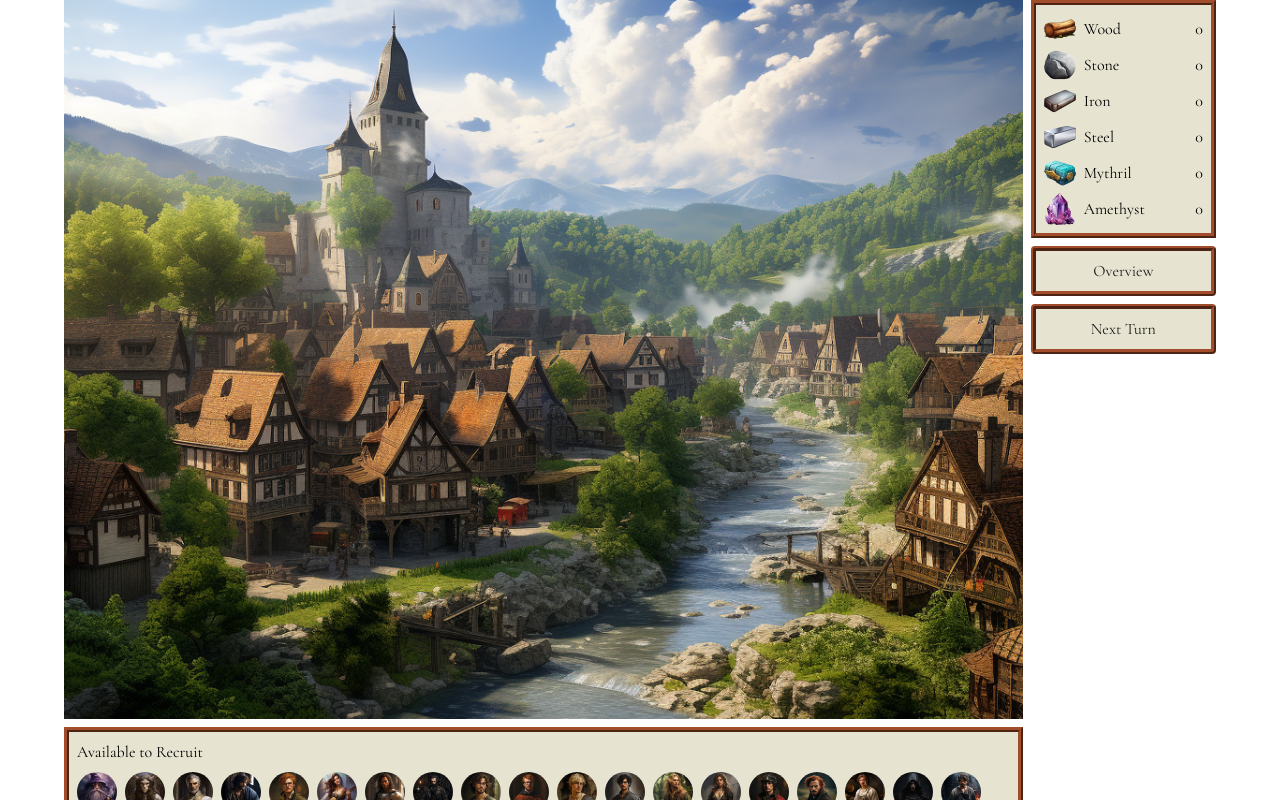
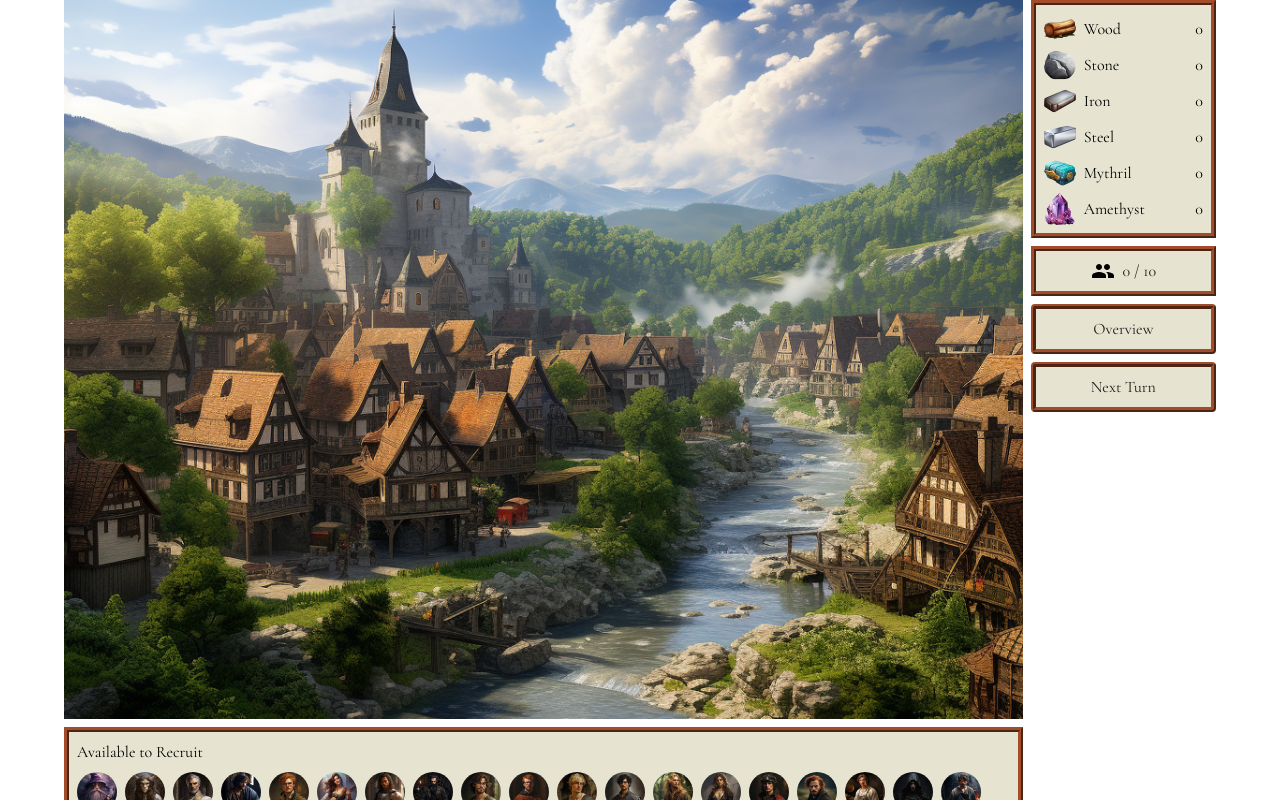
Before and after one commit to nlanky/pale-pass-2, a React (Vite) app: page /pale-pass-2/town in a window 1280 px wide. Built offline with nearby package versions, Linux system fonts and the light colour scheme.

Commit message:
Add building upgrades and population tracker

```diff
--- a/src/features/building/buildingSlice.ts
+++ b/src/features/building/buildingSlice.ts
@@ -2,6 +2,8 @@
 import { createEntityAdapter, createSlice } from "@reduxjs/toolkit";
 
 // LOCAL FILES
+// Constants
+import { INITIAL_BUILDINGS } from "features/building/constants";
 // Interfaces & Types
 import type { TownBuilding } from "features/building/types";
 
@@ -9,11 +11,15 @@ export const buildingAdapter = createEntityAdapter<TownBuilding>();
 
 export const buildingSlice = createSlice({
   name: "building",
-  initialState: buildingAdapter.getInitialState(),
+  initialState: buildingAdapter.addMany(
+    buildingAdapter.getInitialState(),
+    INITIAL_BUILDINGS,
+  ),
   reducers: {
     addBuilding: buildingAdapter.addOne,
+    updateBuilding: buildingAdapter.updateOne,
   },
 });
 
 export const buildingReducer = buildingSlice.reducer;
-export const { addBuilding } = buildingSlice.actions;
+export const { addBuilding, updateBuilding } = buildingSlice.actions;
--- a/src/features/building/components/BuildingView.tsx
+++ b/src/features/building/components/BuildingView.tsx
@@ -10,7 +10,10 @@ import { BUILDING_ID_TO_BUILDING } from "features/building/constants";
 // Hooks
 import { useAppDispatch, useAppSelector } from "features/redux/hooks";
 // Redux
-import { addBuilding } from "features/building/buildingSlice";
+import {
+  addBuilding,
+  updateBuilding,
+} from "features/building/buildingSlice";
 import {
   selectBuildingDescription,
   selectBuildingImage,
@@ -53,8 +56,18 @@ export const BuildingView = () => {
     dispatch(addBuilding({ id: buildingId, tier: 1 }));
   };
 
+  const onUpgrade = () => {
+    dispatch(
+      updateBuilding({
+        id: buildingId,
+        changes: { tier: currentTier + 1 },
+      }),
+    );
+  };
+
   // Derived variables
   const canBuild = currentTier === undefined;
+  const canUpgrade = currentTier && currentTier < building.maxTier;
 
   return (
     <Container maxWidth="lg">
@@ -89,6 +102,12 @@ export const BuildingView = () => {
             Build
           </Button>
         )}
+
+        {canUpgrade && (
+          <Button onClick={onUpgrade} sx={{ mt: 1 }}>
+            Upgrade
+          </Button>
+        )}
       </StyledGrid>
     </Container>
   );
--- a/src/features/building/constants.ts
+++ b/src/features/building/constants.ts
@@ -7,11 +7,19 @@ import {
   building002InteriorImage,
 } from "assets/building";
 // Interfaces & Types
-import type { Building } from "features/building/types";
+import type { Building, TownBuilding } from "features/building/types";
+
+export const HOUSING_BUILDING_ID = 1;
+
+export const INITIAL_BUILDINGS: TownBuilding[] = [
+  { id: HOUSING_BUILDING_ID, tier: 1 },
+];
+
+export const POPULATION_PER_HOUSING_TIER = 10;
 
 export const BUILDING_ID_TO_BUILDING: Record<number, Building> = {
-  1: {
-    id: 1,
+  [HOUSING_BUILDING_ID]: {
+    id: HOUSING_BUILDING_ID,
     name: "Housing",
     descriptions: [
       {
--- /dev/null
+++ b/src/features/town/components/TownPopulation.tsx
@@ -0,0 +1,46 @@
+// REACT
+import type { FC } from "react";
+
+// PUBLIC MODULES
+import { People as PeopleIcon } from "@mui/icons-material";
+import { Typography } from "@mui/material";
+
+// LOCAL FILES
+// Components
+import { StyledGrid } from "features/common/components";
+// Hooks
+import { useAppSelector } from "features/redux/hooks";
+// Redux
+import {
+  selectCurrentPopulation,
+  selectMaxPopulation,
+} from "features/town/selectors";
+
+export const TownPopulation: FC<{}> = () => {
+  // Hooks
+  const currentPopulation = useAppSelector(selectCurrentPopulation);
+  const maxPopulation = useAppSelector(selectMaxPopulation);
+
+  return (
+    <StyledGrid
+      container
+      justifyContent="center"
+      sx={{ p: 1 }}
+      wrap="nowrap"
+    >
+      <PeopleIcon />
+
+      <Typography
+        color={
+          currentPopulation === maxPopulation
+            ? "error.main"
+            : "text.primary"
+        }
+        sx={{ ml: 1 }}
+        variant="body1"
+      >
+        {currentPopulation} / {maxPopulation}
+      </Typography>
+    </StyledGrid>
+  );
+};
--- a/src/features/town/components/TownView.tsx
+++ b/src/features/town/components/TownView.tsx
@@ -18,6 +18,7 @@ import {
 import { NextTurnButton } from "features/system/components";
 import {
   TownImage,
+  TownPopulation,
   TownVillagerAvatar,
 } from "features/town/components";
 // Context
@@ -149,11 +150,18 @@ export const TownView = () => {
               </Typography>
             </StyledBox>
           </Grid>
+
           <Grid container direction="column" item xs={2}>
             <TownResources />
+
+            <Grid item sx={{ mt: 1 }}>
+              <TownPopulation />
+            </Grid>
+
             <Grid item sx={{ mt: 1 }}>
               <ResourceViewButton />
             </Grid>
+
             <Grid item sx={{ mt: 1 }}>
               <NextTurnButton />
             </Grid>
--- a/src/features/town/components/index.ts
+++ b/src/features/town/components/index.ts
@@ -1,3 +1,4 @@
 export * from "features/town/components/TownImage";
+export * from "features/town/components/TownPopulation";
 export * from "features/town/components/TownView";
 export * from "features/town/components/TownVillagerAvatar";
--- /dev/null
+++ b/src/features/town/selectors.ts
@@ -0,0 +1,27 @@
+// PUBLIC MODULES
+import { createSelector } from "@reduxjs/toolkit";
+
+// LOCAL FILES
+// Constants
+import {
+  HOUSING_BUILDING_ID,
+  POPULATION_PER_HOUSING_TIER,
+} from "features/building/constants";
+// Redux
+import { selectBuildings } from "features/building/selectors";
+import { selectVillagerIds } from "features/villager/selectors";
+
+export const selectCurrentPopulation = createSelector(
+  [selectVillagerIds],
+  (villagerIds) => villagerIds.length,
+);
+
+export const selectMaxPopulation = createSelector(
+  [selectBuildings],
+  (buildings) => {
+    const housing = buildings.find(
+      (building) => building.id === HOUSING_BUILDING_ID,
+    );
+    return (housing?.tier || 0) * POPULATION_PER_HOUSING_TIER;
+  },
+);
```
